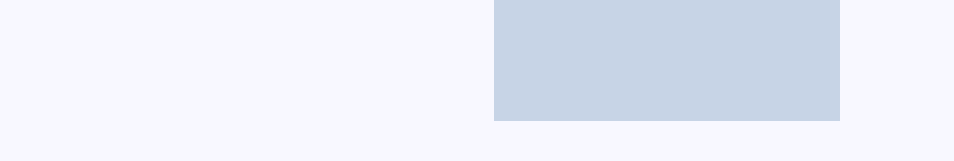
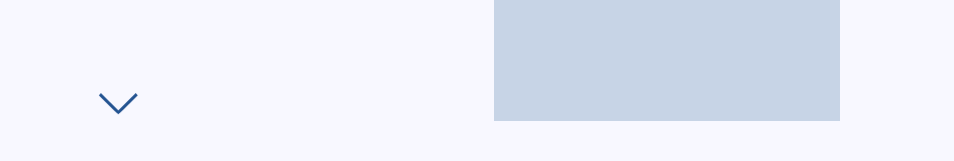
Before and after one commit to JuliusDorfman/jdorfj, a React (Create React App) app: page / in a window 1280 px wide. Shown: the part 616-777 px from the top of the page, without its empty margins (96-1050 px from the left). Built offline with nearby package versions, Linux system fonts and the light colour scheme; a web font is replaced by a local one.

Commit message:
added client down arrow usher w/ smooth scroll

```diff
--- a/src/Pages/Portfolio/Portfolio.css
+++ b/src/Pages/Portfolio/Portfolio.css
@@ -112,6 +112,92 @@ main>.small-intro {
 .small-intro>.small-intro-flavor a:hover {
   color: #A7BCD6;
 }
+
+/* User Guide */
+
+.user-guide {
+  position: absolute;
+  display: flex;
+  bottom: 10px;
+  width: 5%;
+  height: 10%;
+  text-align: center;
+}
+
+/*
+.user-guide:before {
+  position: inherit;
+  content: "";
+  height: 68%;
+  background: #235391;
+  width: 3px;
+}
+
+.user-guide:after {
+  position: inherit;
+  content: "";
+  height: 68%;
+  background: #235391;
+  width: 3px;
+  right: 0px;
+} */
+
+.user-guide-arrow {
+  position: inherit;
+  width: 100%;
+  animation: usherdown 2s infinite;
+}
+
+.user-guide a {
+  height: 100%;
+  width: 100%;
+  position: inherit;
+}
+
+.user-guide-arrow:before {
+  position: inherit;
+  content: "";
+  background: #235391;
+  height: 3px;
+  width: 59.5%;
+  transform: rotateZ(135deg);
+  right: 0;
+  border-top-right-radius: 25%;
+}
+
+.user-guide-arrow:after {
+  position: inherit;
+  content: "";
+  background: #235391;
+  height: 3px;
+  width: 59.5%;
+  transform: rotateZ(45deg);
+  left: 0;
+  border-bottom-right-radius: 25%;
+}
+
+@keyframes usherdown {
+  0% {
+    /* bottom: initial; */
+    transform: translateY(initial);
+    opacity: 0%;
+  }
+
+  50% {
+    opacity: 100%;
+  }
+
+  70% {
+    opacity: 100%;
+  }
+
+  100% {
+    /* bottom: -7%; */
+    transform: translateY(5vh);
+    opacity: 0%;
+  }
+}
+
 
 .menu-item>.menu-indicators {
   position: absolute;
--- a/src/Pages/Portfolio/Portfolio.jsx
+++ b/src/Pages/Portfolio/Portfolio.jsx
@@ -41,6 +41,11 @@ export default class Portfolio extends Component {
 
           </section>
           <section className="small-intro">
+            <div className="user-guide">
+              <a href="#about-me">
+              <div className="user-guide-arrow"></div>
+              </a>
+            </div>
             <div className="small-intro-content">
               <div id="wrapD3Cube">
                 <div id="D3Cube">
```
